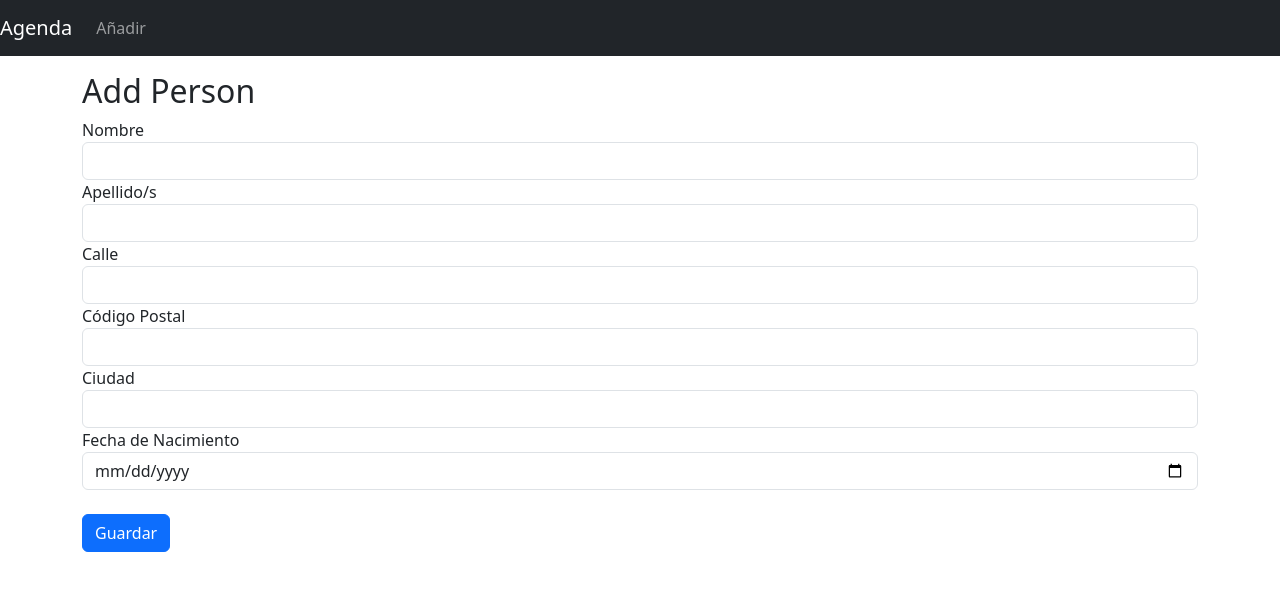
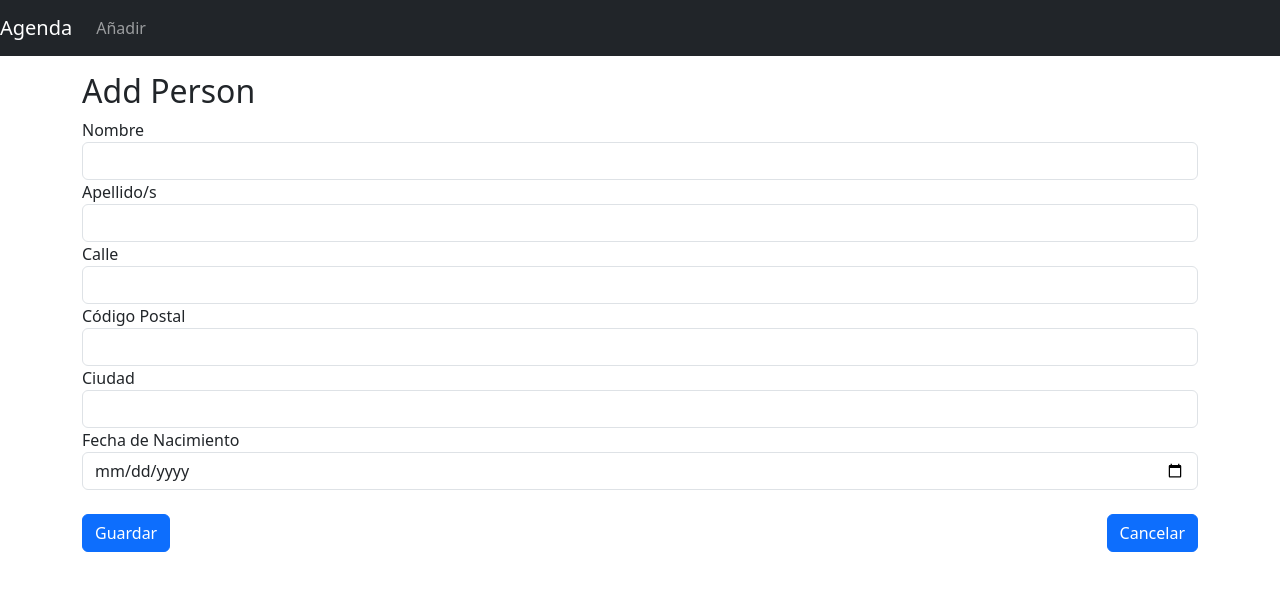
Before and after one commit to danielValleInclan/Agenda-React, a React (Create React App) app in the folder agendafrontend/: page /add in a window 1280 px wide. Shown: the top 590 px of the page. Built offline with nearby package versions, Linux system fonts and the light colour scheme; the HTML template or start-up script is replaced by a standard one.

Commit message:
botones cancelar

```diff
--- a/agendafrontend/src/component/add-person.component.js
+++ b/agendafrontend/src/component/add-person.component.js
@@ -138,9 +138,14 @@ export default class AddPerson extends Component {
                 />
               </div>
               <br/>
-              <button type="submit" className="btn btn-primary">
-                Guardar
-              </button>
+              <div className="d-flex justify-content-between">
+                <button type="submit" className="btn btn-primary">
+                  Guardar
+                </button>
+                <Link to={"/agenda"} className="btn btn-primary ">
+                  Cancelar
+                </Link>
+              </div>
             </form>
           </div>
         );
--- a/agendafrontend/src/component/edit-person.component.js
+++ b/agendafrontend/src/component/edit-person.component.js
@@ -1,5 +1,7 @@
 import React, { Component } from "react";
 import AgendaService from "../services/agenda.service";
+import { Link, BrowserRouter as Router } from "react-router-dom";
+
 
 export default class EditPerson extends Component {
   constructor(props) {
@@ -146,9 +148,14 @@ export default class EditPerson extends Component {
                 />
               </div>
               <br/>
-              <button type="submit" className="btn btn-primary">
-                Guardar
-              </button>
+              <div className="d-flex justify-content-between">
+                <button type="submit" className="btn btn-primary">
+                  Guardar
+                </button>
+                <Link to={"/agenda"} className="btn btn-primary ">
+                  Cancelar
+                </Link>
+              </div>
             </form>
           </div>
         );
```
